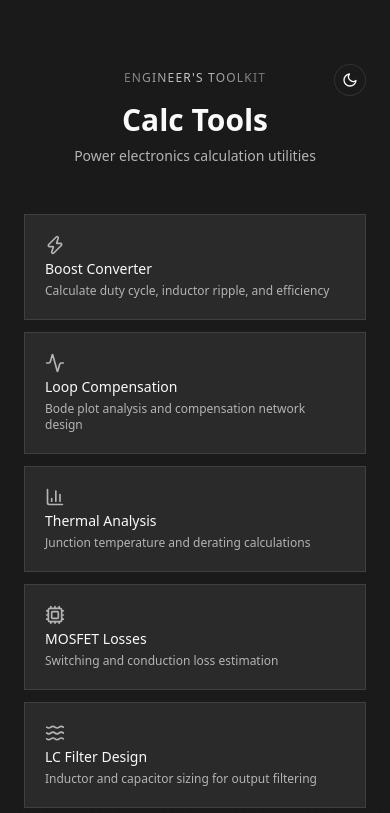
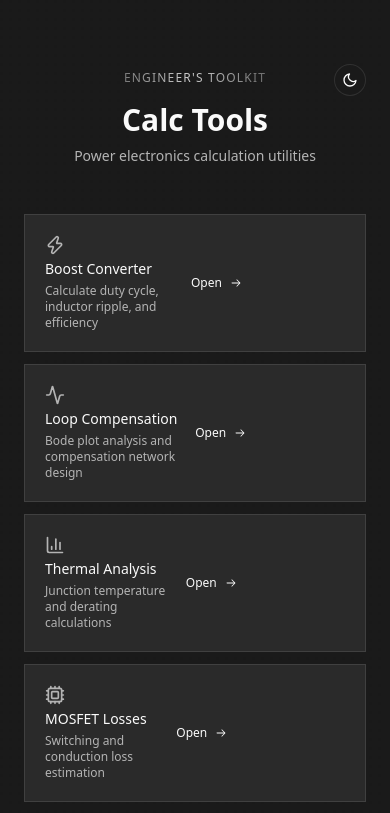
Before and after one commit to zzsscc1001/calc-tools, a React (Vite) app: page / in a window 390 px wide. Shown: the top 813 px of the page. Built offline with nearby package versions, Linux system fonts and the light colour scheme; a web font is replaced by a local one.

Commit message:
fix: CTA hidden on desktop until hover, matches BentoGrid pattern

```diff
--- a/src/App.tsx
+++ b/src/App.tsx
@@ -79,8 +79,19 @@ function ToolCard({
         </div>
       </div>
 
-      {/* CTA - hover 时从底部滑入，与 BentoGrid 官方一致 */}
-      <div className="pointer-events-none absolute bottom-0 left-0 w-full translate-y-10 transform-gpu flex-row items-center p-5 opacity-0 transition-all duration-300 group-hover:translate-y-0 group-hover:opacity-100 flex">
+      {/* 移动端 CTA - 始终可见 */}
+      <div className="pointer-events-none flex w-full translate-y-0 transform-gpu flex-row items-center transition-all duration-300 group-hover:translate-y-0 group-hover:opacity-100 lg:hidden">
+        <a
+          href={href}
+          className="pointer-events-auto text-foreground text-xs underline-offset-4 hover:underline inline-flex items-center gap-1"
+        >
+          Open
+          <ArrowRightIcon className="ms-1 h-3 w-3 rtl:rotate-180" />
+        </a>
+      </div>
+
+      {/* 桌面端 CTA - hover 时从底部滑入，与 BentoGrid 官方一致 */}
+      <div className="pointer-events-none absolute bottom-0 left-0 w-full translate-y-10 transform-gpu flex-row items-center p-5 opacity-0 transition-all duration-300 group-hover:translate-y-0 group-hover:opacity-100 hidden lg:flex">
         <a
           href={href}
           className="pointer-events-auto text-foreground text-xs underline-offset-4 hover:underline inline-flex items-center gap-1"
```
Also changed, not shown: 5 other files (tests, documents, lock files or other folders).
